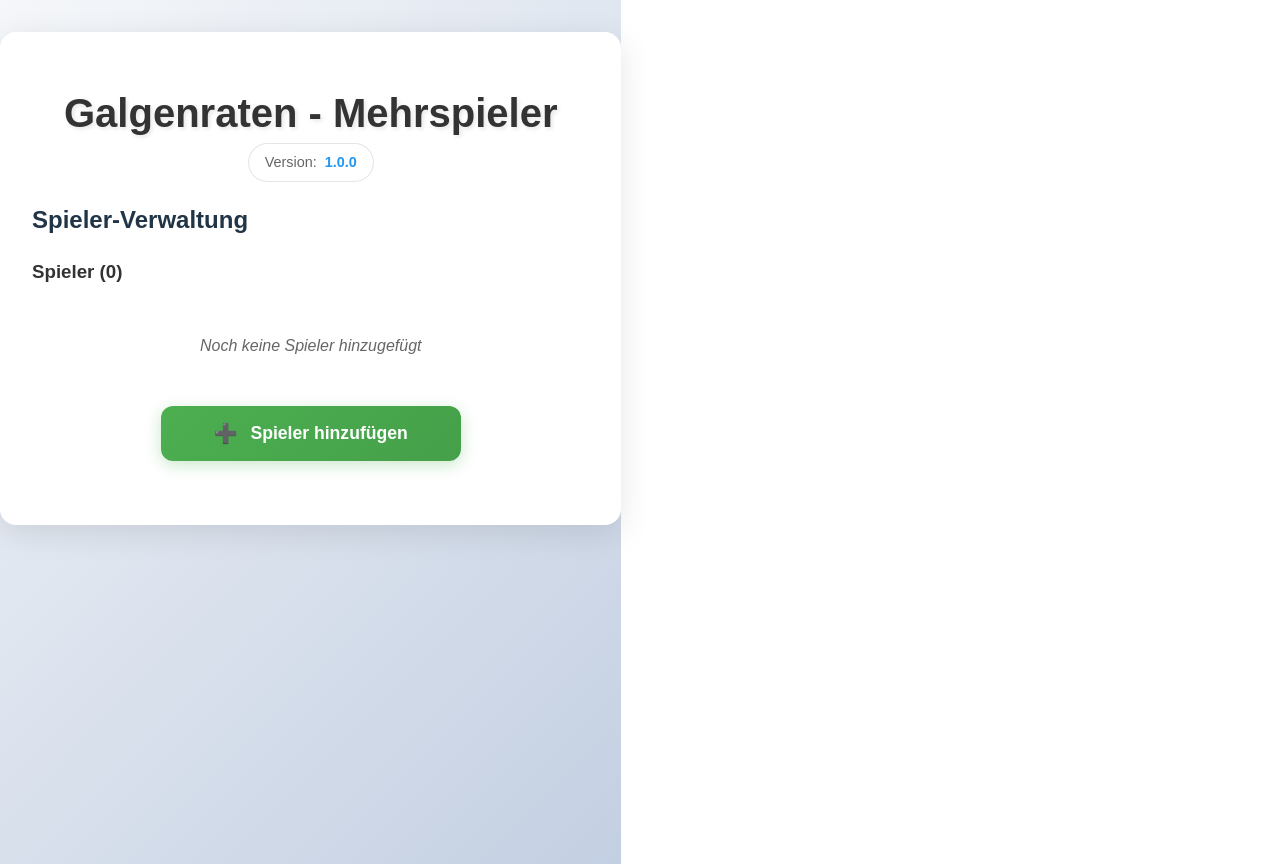
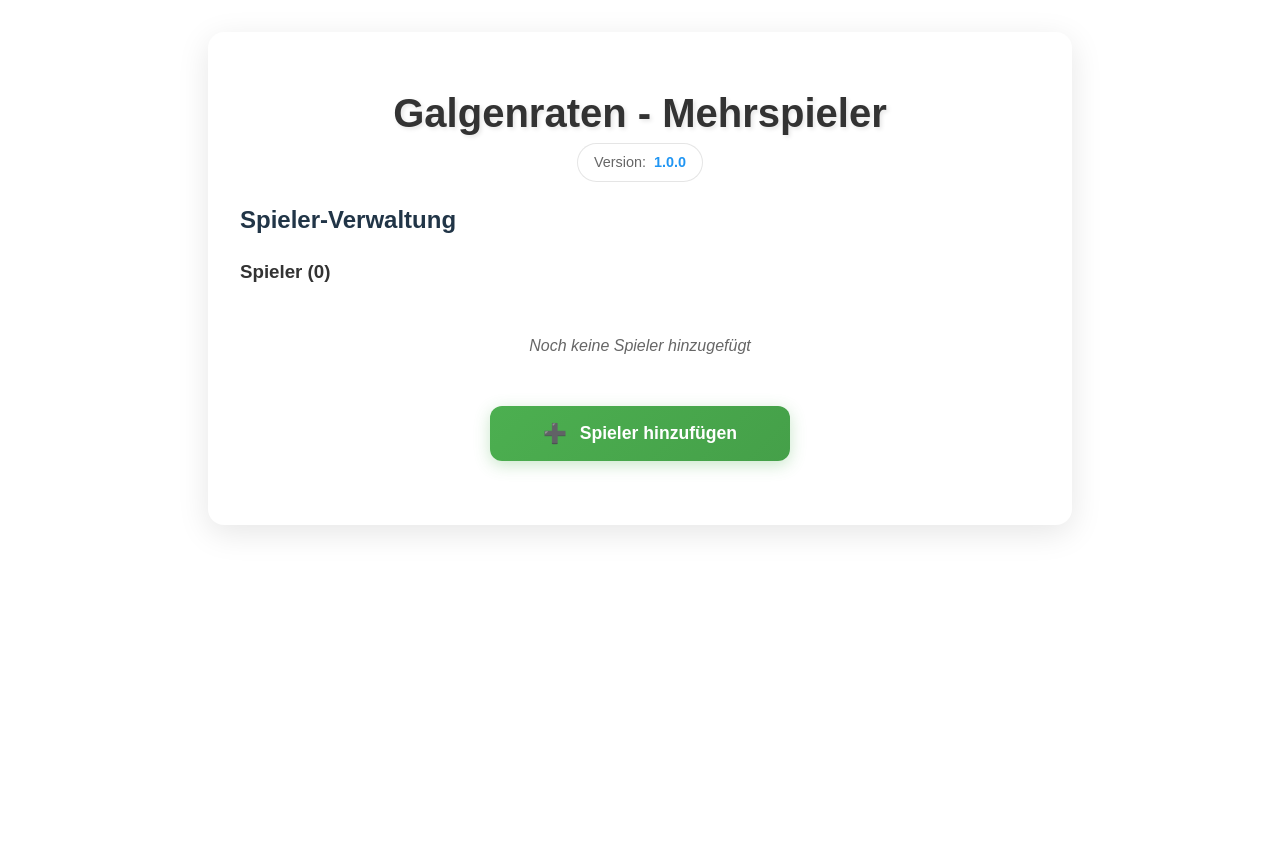
Before and after one commit to hkiam/galgenraten, a React (Vite) app: page / in a window 1280 px wide. After the commit the page ends 800 px from the top, so only its background shows below. Built offline with nearby package versions, Linux system fonts and the light colour scheme.

Commit message:
🎯 Initial release: Multiplayer Hangman PWA v1.0.0

```diff
--- a/src/App.css
+++ b/src/App.css
@@ -1,11 +1,35 @@
+/* 1) Vollhöhe-Kette sicherstellen (z. B. React: #root) */
+html, body, #root {
+  height: 100vh;
+  height: 100svh;
+  height: 100dvh;
+  width: 100%;
+  overflow: hidden;     /* nur wenn kein Scrollen gewünscht */
+  box-sizing: border-box;
+  margin: 0;
+  padding: 0;
+}
+
+/* 2) .app wirklich vollflächig + padding ohne Overflow */
 .app {
   display: flex;
   flex-direction: column;
   align-items: center;
+  /* optional für vertikale Zentrierung: */
+  /* justify-content: center; */
+
   font-family: Arial, sans-serif;
-  min-height: 100vh;
+
+  /* Fallback zuerst, moderne Units überschreiben: */
+  min-height: 100vh;   /* Basis */
+  min-height: 100svh;  /* sichtbarer Bereich (Safari 15+) */
+  min-height: 100dvh;  /* dynamische Höhe (moderne Browser) */
+
+  width: 100%;
   padding: 1rem;
-  background: linear-gradient(135deg, #f5f7fa 0%, #c3cfe2 100%);
+  box-sizing: border-box; /* <<< wichtig: Padding in die Höhe einrechnen */
+
+
   position: relative;
 }
 
```
